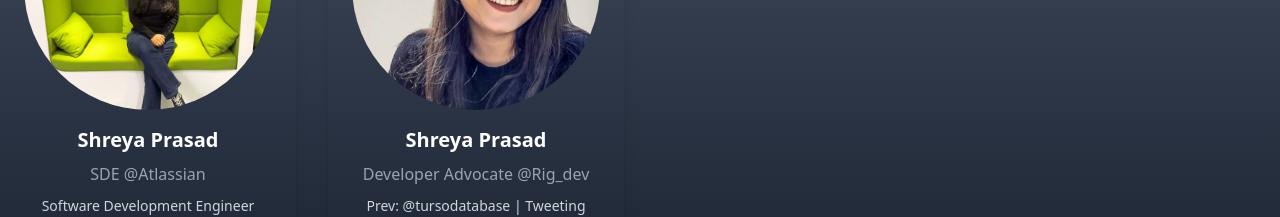
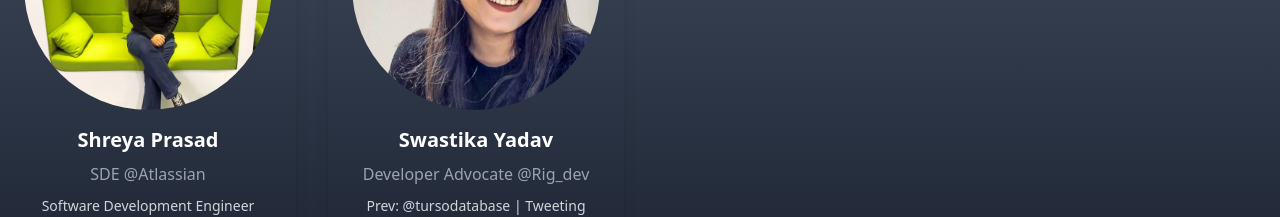
Before and after one commit to FOSS-Community/fosscu-conference, a React (Vite) app: page / in a window 1280 px wide. Shown: the part 3860-4077 px from the top of the page. Built offline with nearby package versions, Linux system fonts and the light colour scheme.

Commit message:
minor fix

```diff
--- a/src/components/Panel.jsx
+++ b/src/components/Panel.jsx
@@ -32,7 +32,7 @@ const Panel = () => {
         twitter: "https://twitter.com/shreyacasmalert",
       },
       {
-        name: "Shreya Prasad",
+        name: "Swastika Yadav",
         title: "Developer Advocate @Rig_dev",
         description:
           "Prev: @tursodatabase | Tweeting about Javascript, Web Development, Communities, Remote jobs, Travel",
```
